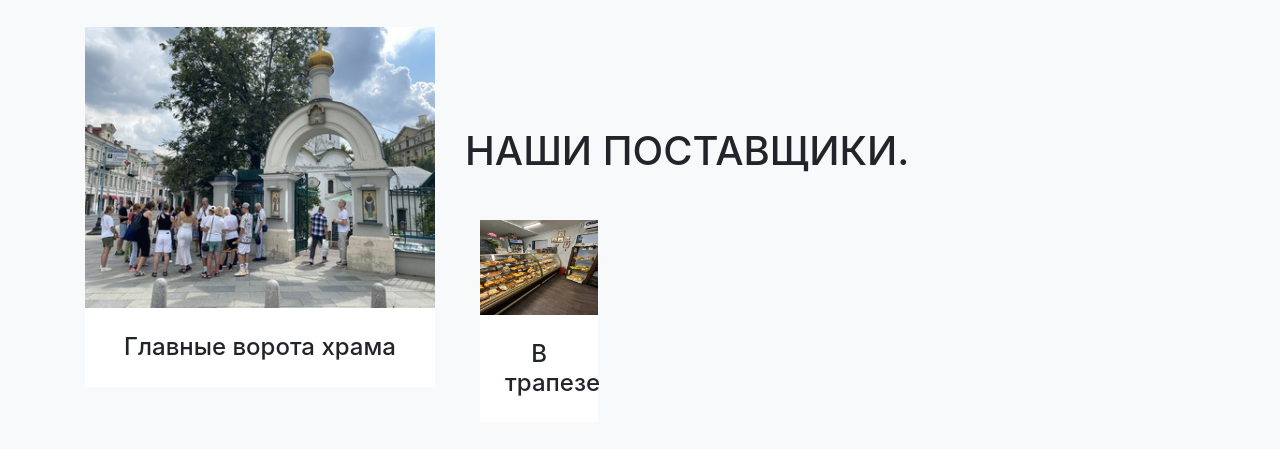
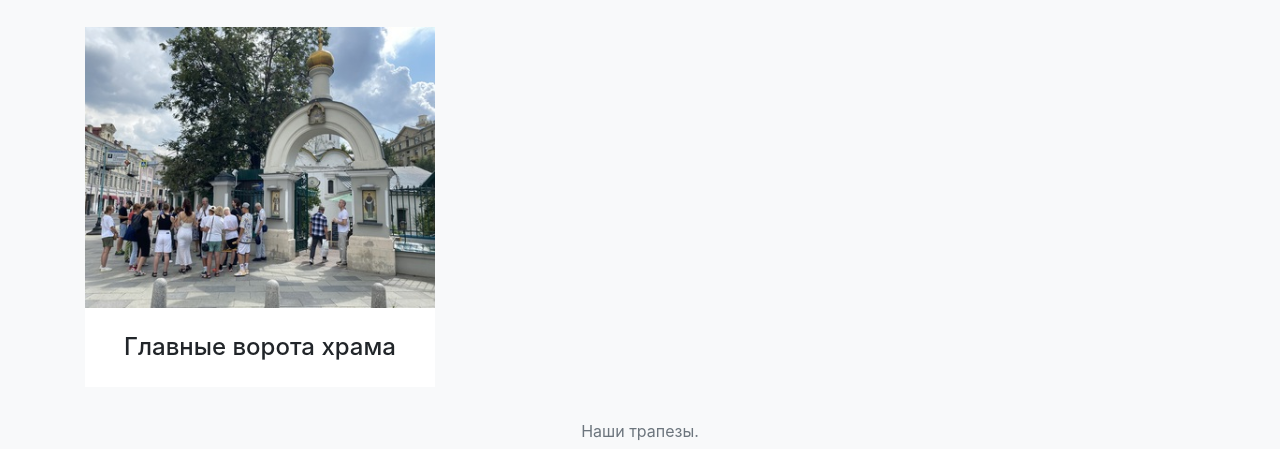
Before and after one commit to uktvoydom/uktvoydom.github.io, a website with bundled scripts: page index.html in a window 1280 px wide. Shown: the part 2228-2677 px from the top of the page. Built offline with nearby package versions, Linux system fonts and the light colour scheme; a web font is replaced by a local one.

Commit message:
Update index.html

```diff
--- a/index.html
+++ b/index.html
@@ -214,17 +214,12 @@
 </div>
 </div>
 
-
-<!-- Portfolio Grid -->
-<section class="bg-light" id="portfolio">
-<div class="container">
+</div>
+</div>
 <div class="row">
 <div class="col-lg-12 text-center">
-<h2 class="section-heading text-uppercase">Наши поставщики.</h2>
-<div class="col-md-4 col-sm-6 portfolio-item">
-<div class="portfolio-link">
-<div class="portfolio-hover">
-<div class="portfolio-hover-content">
+<p class="large text-muted">Наши трапезы.</p>
+
 Свежие монастырские продукты ждут вас!
 </div>
 </div>
```
